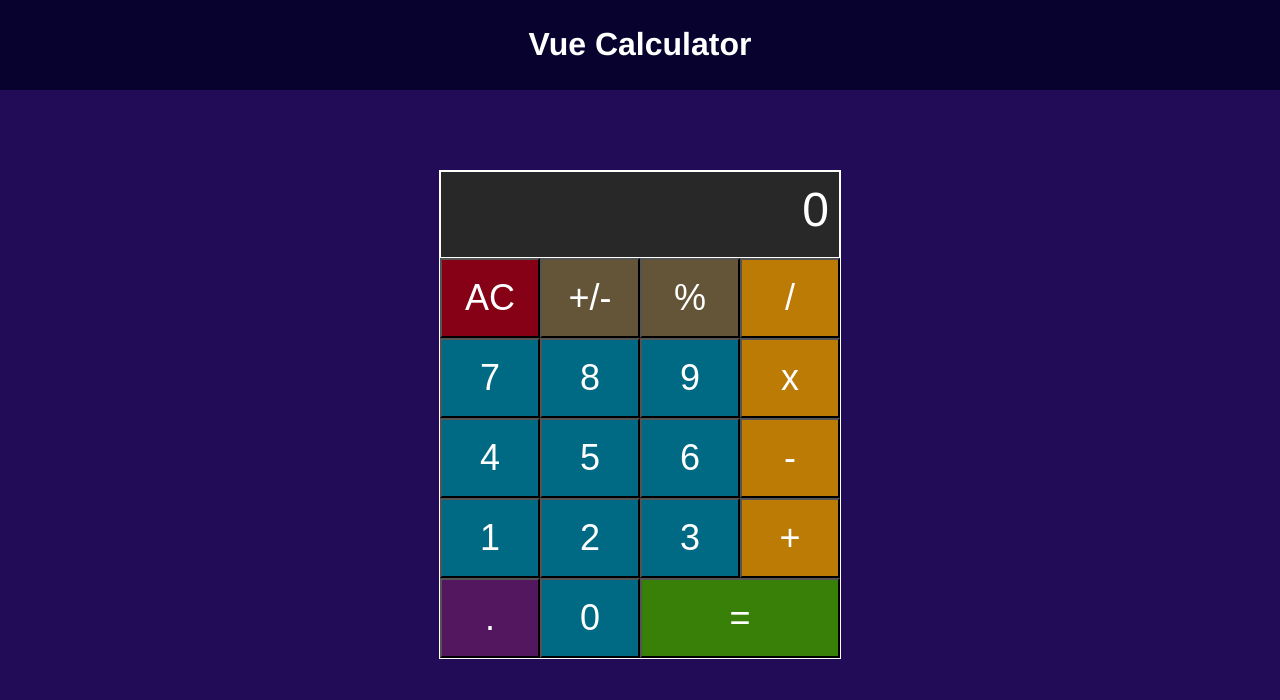
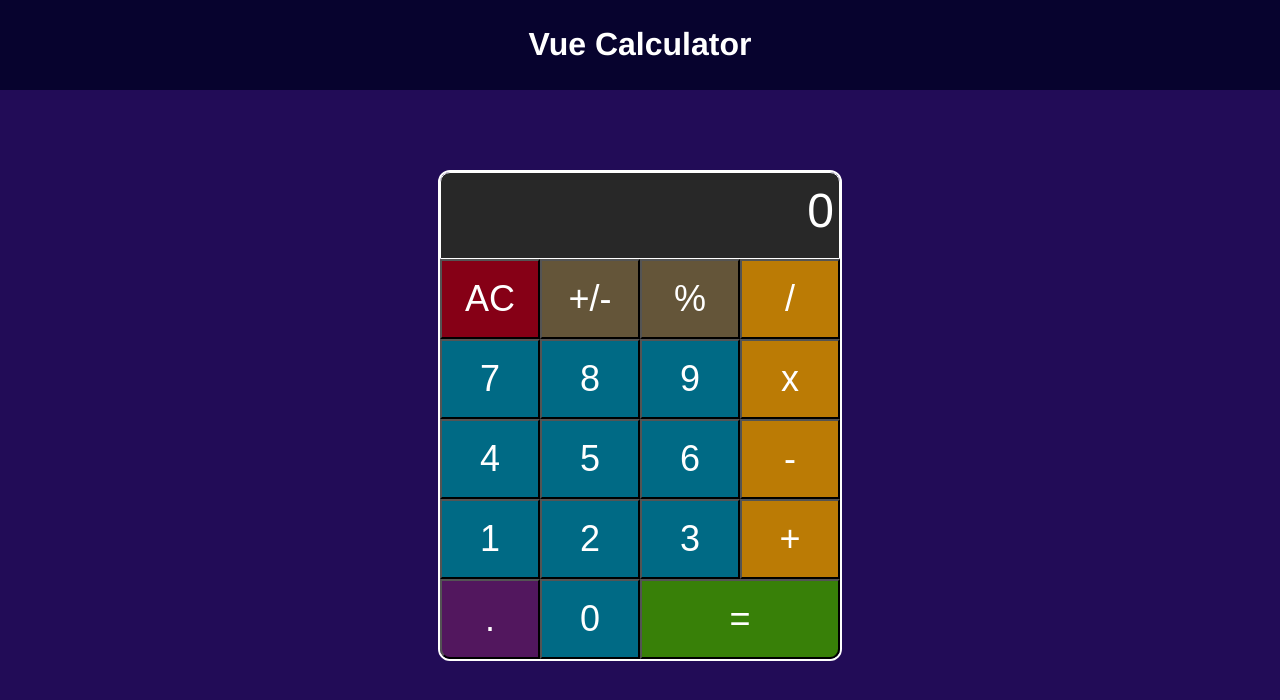
Before and after one commit to mkazmer/vue-calculator, a Vue app: page / in a window 1280 px wide. Shown: the top 700 px of the page. Built offline with nearby package versions, Linux system fonts and the light colour scheme.

Commit message:
working calculator

```diff
--- a/src/components/Calculator.vue
+++ b/src/components/Calculator.vue
@@ -20,7 +20,7 @@
       <button @click="add" class="operator">+</button>
       <button @click="decimal" class="decimal">.</button>
       <button @click="appendVal('0')" class="number">0</button>
-      <button class="equals">=</button>
+      <button @click="equal" class="equals">=</button>
     </div>
   </div>
 </template>
@@ -31,16 +31,25 @@ export default {
   data() {
     return {
       cur: '',
-      prev: null,
+      prev: '',
+      toggleCur: false,
       operator: null
     }
   },
   methods: {
     allClear() {
-      this.cur = '';
+      this.cur = ''
+      this.prev = ''
+      this.toggleCur = false
+      this.operator = null
     },
     appendVal(num) {
-      this.cur = this.cur.concat(num)
+      if(!this.toggleCur) {
+        this.cur = this.cur.concat(num)
+      } else {
+        this.cur = num
+        this.toggleCur = false
+      }
     },
     sign() {
       if(this.cur) {
@@ -59,16 +68,52 @@ export default {
       }
     },
     divide() {
-
+      if(!this.prev) {
+        this.prev = this.cur
+      }else if(!this.toggleCur) {
+        this.prev = `${parseFloat(this.prev)/parseFloat(this.cur)}`
+        this.cur = this.prev
+      }
+      this.toggleCur = true
+      this.operator = (prev, cur) => prev/cur
     },
     multiply() {
-
+      if(!this.prev) {
+        this.prev = this.cur
+      }else if(!this.toggleCur) {
+        this.prev = `${parseFloat(this.prev)*parseFloat(this.cur)}`
+        this.cur = this.prev
+      }
+      this.toggleCur = true
+      this.operator = (prev, cur) => prev*cur
     },
     subtract() {
-
+      if(!this.prev) {
+        this.prev = this.cur
+      }else if(!this.toggleCur) {
+        this.prev = `${this.operator(parseFloat(this.prev),parseFloat(this.cur))}`
+        this.cur = this.prev
+      }
+      this.toggleCur = true
+      this.operator = (prev, cur) => prev-cur
     },
     add() {
-
+      if(!this.prev) {
+        this.prev = this.cur
+      }else if(!this.toggleCur) {
+        this.prev = `${this.operator(parseFloat(this.prev),parseFloat(this.cur))}`
+        this.cur = this.prev
+      }
+      this.toggleCur = true
+      this.operator = (prev, cur) => prev+cur
+    },
+    equal() {
+      if(!this.toggleCur) {
+        this.cur = `${this.operator(parseFloat(this.prev),parseFloat(this.cur))}`
+        this.prev = ''
+        this.operator = null
+        this.toggleCur = true
+      }
     }
   }
 }
@@ -80,13 +125,15 @@ export default {
   #calculator {
     max-width: 400px;
     margin: auto;
-    border: solid white 1px;
+    border: solid white 2px;
+    border-radius: 12px;
   }
 
   .display {
     height: 75px;
-    padding: 10px 10px 0 0;
+    padding: 10px 5px 0 0;
     border: solid white 1px;
+    border-radius: 10px 10px 0 0;
     background-color: rgb(40, 40, 40);
     color: white;
     font-size: 48px;
@@ -116,10 +163,12 @@ export default {
   .equals {
     flex: 1 0 50%;
     background-color: rgb(56, 128, 8);
+    border-radius: 0 0 10px 0;
   }
 
   .decimal {
     background-color: rgb(82, 23, 94);
+    border-radius: 0 0 0 10px;
   }
 
   .sign, .percent {
```
